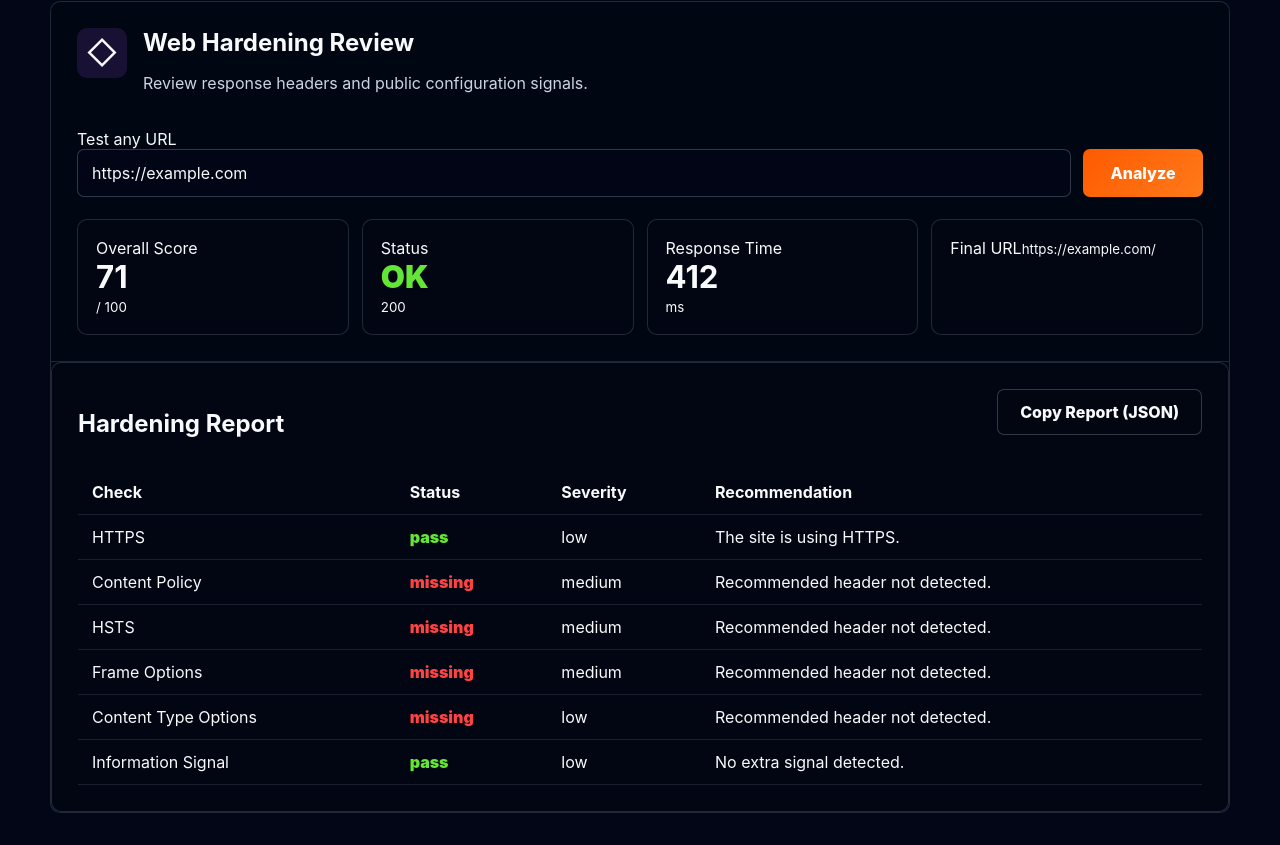
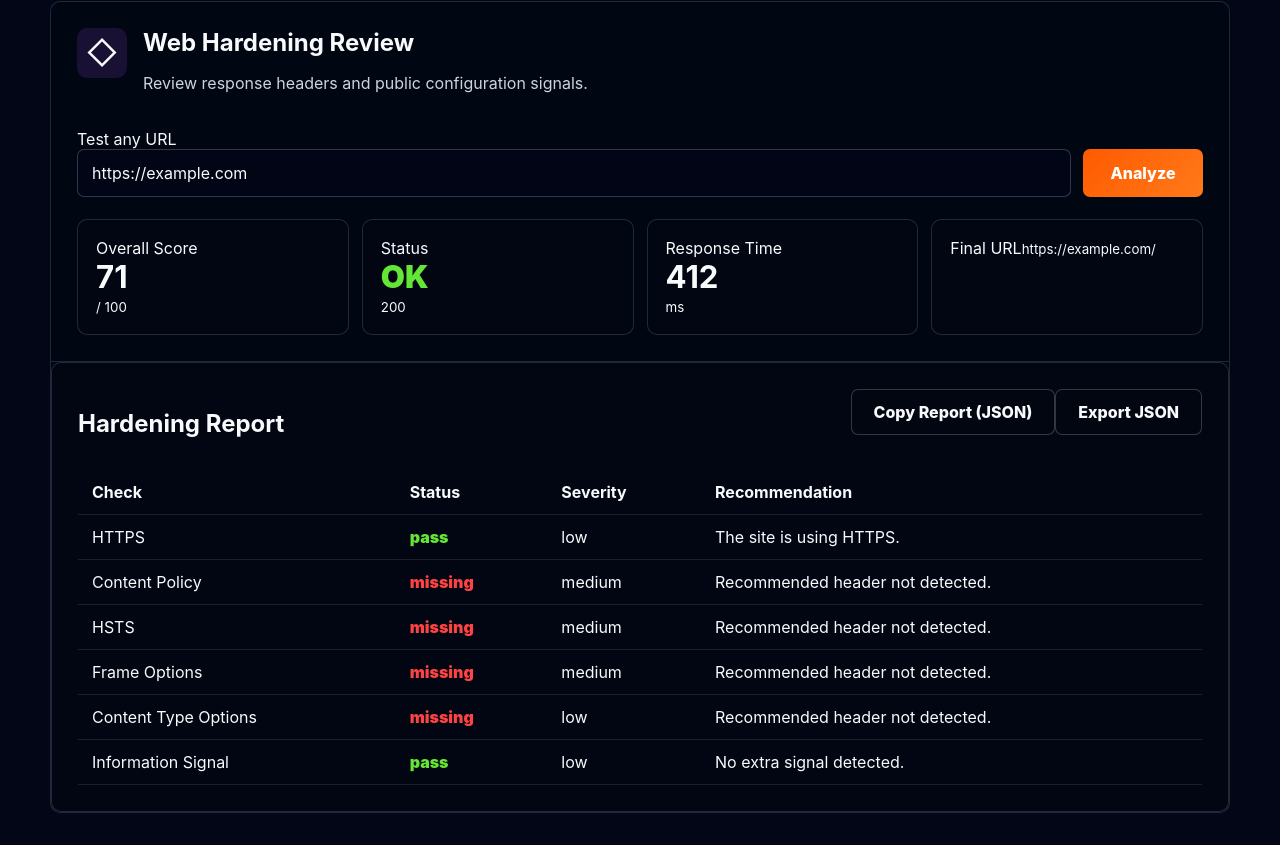
Before and after one commit to mafalcone/portfolio-projects, a React (Vite) app in the folder presupuesto_electrico/: page / in a window 1280 px wide. Shown: the part 1537-2382 px from the top of the page. Built offline with nearby package versions, Linux system fonts and the light colour scheme.

Commit message:
Add export JSON action to final web panel

```diff
--- a/presupuesto_electrico/src/FinalWebPanel.jsx
+++ b/presupuesto_electrico/src/FinalWebPanel.jsx
@@ -20,6 +20,8 @@ export function FinalWebPanel() {
   const [result, setResult] = useState(null)
   const [loading, setLoading] = useState(false)
   const report = result || sample
+  const jsonReport = JSON.stringify(report, null, 2)
+  const exportHref = `data:application/json;charset=utf-8,${encodeURIComponent(jsonReport)}`
 
   async function analyze() {
     setLoading(true)
@@ -32,7 +34,7 @@ export function FinalWebPanel() {
   }
 
   async function copyReport() {
-    await navigator.clipboard.writeText(JSON.stringify(report, null, 2))
+    await navigator.clipboard.writeText(jsonReport)
   }
 
   return <div className="hardening-layout">
@@ -42,6 +44,6 @@ export function FinalWebPanel() {
       <div className="analyze-row"><input value={target} onChange={event => setTarget(event.target.value)} /><button className="btn-analyze" onClick={analyze}>{loading ? 'Checking...' : 'Analyze'}</button></div>
       <div className="score-grid"><div className="score-card"><span>Overall Score</span><strong>{report.score ?? '-'}</strong><small>/ 100</small></div><div className="score-card"><span>Status</span><strong className="ok">{report.status ? 'OK' : 'Review'}</strong><small>{report.status ?? '-'}</small></div><div className="score-card"><span>Response Time</span><strong>{report.timeMs ?? '-'}</strong><small>ms</small></div><div className="score-card wide"><span>Final URL</span><small className="url-text">{report.finalUrl || '-'}</small></div></div>
     </div>
-    <div className="report-card"><div className="report-actions"><h2>Hardening Report</h2><div><button onClick={copyReport}>Copy Report (JSON)</button></div></div><table><thead><tr><th>Check</th><th>Status</th><th>Severity</th><th>Recommendation</th></tr></thead><tbody>{(report.checks || []).map(check => <tr key={check.id}><td>{check.label}</td><td className={check.status === 'pass' ? 'pass' : 'missing'}>{check.status}</td><td>{check.severity}</td><td>{check.detail}</td></tr>)}</tbody></table></div>
+    <div className="report-card"><div className="report-actions"><h2>Hardening Report</h2><div><button onClick={copyReport}>Copy Report (JSON)</button><a className="btn-ghost" href={exportHref} download="web-hardening-report.json">Export JSON</a></div></div><table><thead><tr><th>Check</th><th>Status</th><th>Severity</th><th>Recommendation</th></tr></thead><tbody>{(report.checks || []).map(check => <tr key={check.id}><td>{check.label}</td><td className={check.status === 'pass' ? 'pass' : 'missing'}>{check.status}</td><td>{check.severity}</td><td>{check.detail}</td></tr>)}</tbody></table></div>
   </div>
 }
```
